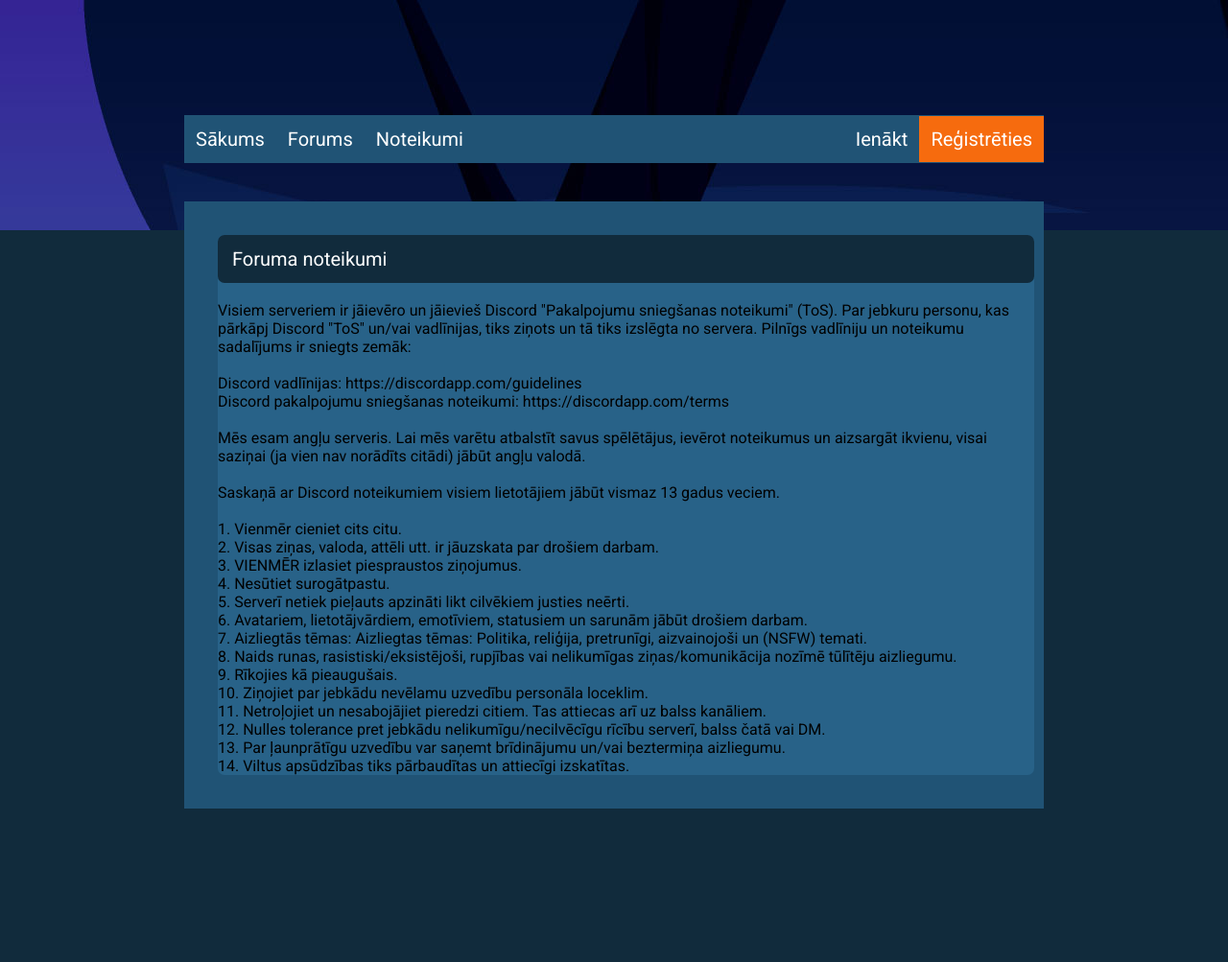
After one commit to markus-laskovskisbrangals/ILL, a PHP site: page /rules.php in a window 1280 px wide. The commit adds this page. Shown: the whole page at 96% size. Run offline with PHP 8.4, Linux system fonts and the light colour scheme.

Commit message:
foruma noteikumi

```diff
--- a/components/navigation.php
+++ b/components/navigation.php
@@ -2,7 +2,7 @@
         <ul class="menu-itams">
             <li><a href="index.php">Sākums</a></li>
             <li><a href="#">Forums</a></li>
-            <li><a href="about.php">Par forumu</a></li>
+            <li><a href="rules.php">Noteikumi</a></li>
             <!--<li><input type="text" placeholder="Meklēt..."><button><i class="fa-solid fa-magnifying-glass"></i></button></li>-->
         </ul>
         <?php if (!isset($_SESSION['is-logged-in'])): ?>
--- /dev/null
+++ b/rules.php
@@ -0,0 +1,48 @@
+<!DOCTYPE html>
+<html lang="en">
+<head>
+    <meta charset="UTF-8">
+    <meta http-equiv="X-UA-Compatible" content="IE=edge">
+    <link rel="stylesheet" href="./stylesheets/style.css">
+    <meta name="viewport" content="width=device-width, initial-scale=1.0">
+    <title>Par Outpost From</title>
+</head>
+<?php session_start(); ?>
+<body>
+    <div class="banner"></div>
+        <?php require './components/navigation.php'; ?>
+        <div class="container">
+            <div class="chat-widget" style="display: inline-block; margin: 35px;">
+                <div class="widget-header">
+                    <p>Foruma noteikumi</p>
+                </div>
+                <div class="widget-body">
+<br>Visiem serveriem ir jāievēro un jāievieš Discord "Pakalpojumu sniegšanas noteikumi" (ToS). Par jebkuru personu, kas pārkāpj Discord "ToS" un/vai vadlīnijas, tiks ziņots un tā tiks izslēgta no servera. Pilnīgs vadlīniju un noteikumu sadalījums ir sniegts zemāk: <br><br>
+
+Discord vadlīnijas: https://discordapp.com/guidelines<br>
+Discord pakalpojumu sniegšanas noteikumi: https://discordapp.com/terms<br><br>
+
+Mēs esam angļu serveris.  Lai mēs varētu atbalstīt savus spēlētājus, ievērot noteikumus un aizsargāt ikvienu, visai saziņai (ja vien nav norādīts citādi) jābūt angļu valodā.<br><br>
+
+Saskaņā ar Discord noteikumiem visiem lietotājiem jābūt vismaz 13 gadus veciem.<br><br>
+
+1. Vienmēr cieniet cits citu. <br>
+2. Visas ziņas, valoda, attēli utt. ir jāuzskata par drošiem darbam. <br>
+3. VIENMĒR izlasiet piespraustos ziņojumus. <br>
+4. Nesūtiet surogātpastu.<br>
+5. Serverī netiek pieļauts apzināti likt cilvēkiem justies neērti.<br>
+6. Avatariem, lietotājvārdiem, emotīviem, statusiem un sarunām jābūt drošiem darbam.<br>
+7. Aizliegtās tēmas: Aizliegtas tēmas: Politika, reliģija, pretrunīgi, aizvainojoši un (NSFW) temati. <br>
+8. Naids runas, rasistiski/eksistējoši, rupjības vai nelikumīgas ziņas/komunikācija nozīmē tūlītēju aizliegumu.<br>
+9. Rīkojies kā pieaugušais.<br>
+10. Ziņojiet par jebkādu nevēlamu uzvedību personāla loceklim.<br>
+11. Netroļojiet un nesabojājiet pieredzi citiem. Tas attiecas arī uz balss kanāliem.<br>
+12. Nulles tolerance pret jebkādu nelikumīgu/necilvēcīgu rīcību serverī, balss čatā vai DM.<br>
+13. Par ļaunprātīgu uzvedību var saņemt brīdinājumu un/vai beztermiņa aizliegumu.<br>
+14. Viltus apsūdzības tiks pārbaudītas un attiecīgi izskatītas.<br>
+                </div>
+                <div class="widget-body"></div>
+            </div>
+        </div>
+</body>
+</html>
```
Also changed, not shown: about.php (deleted, +0 -23 lines).
